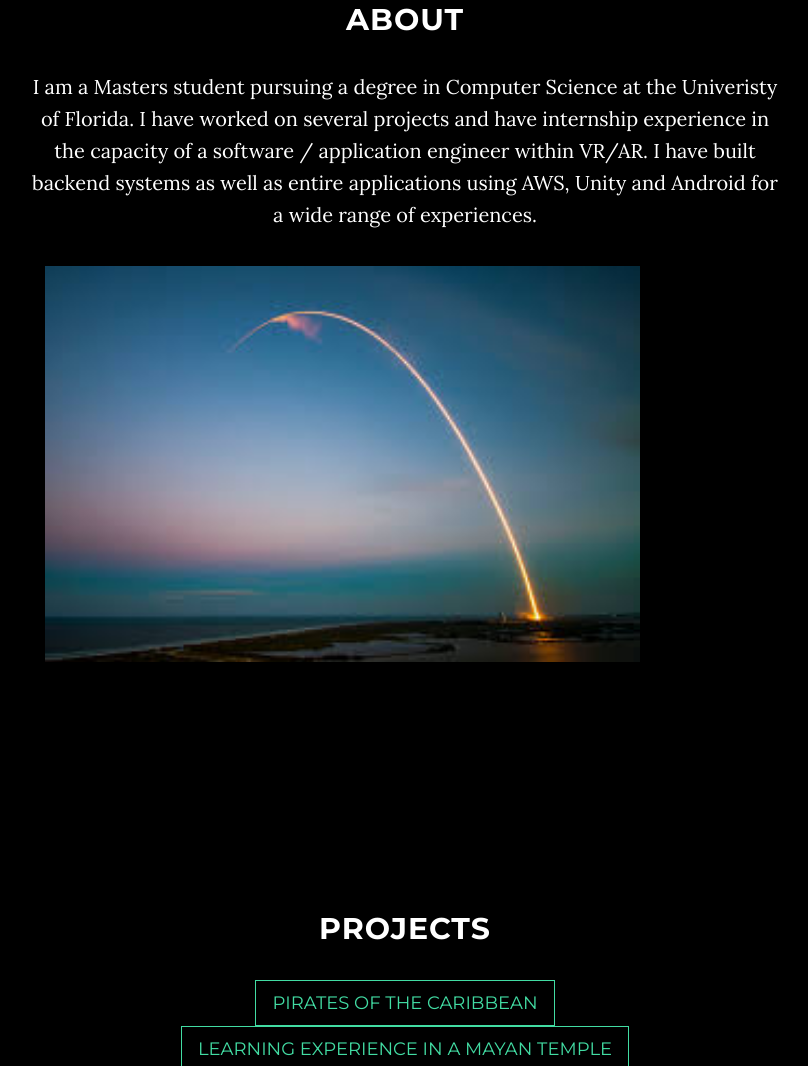
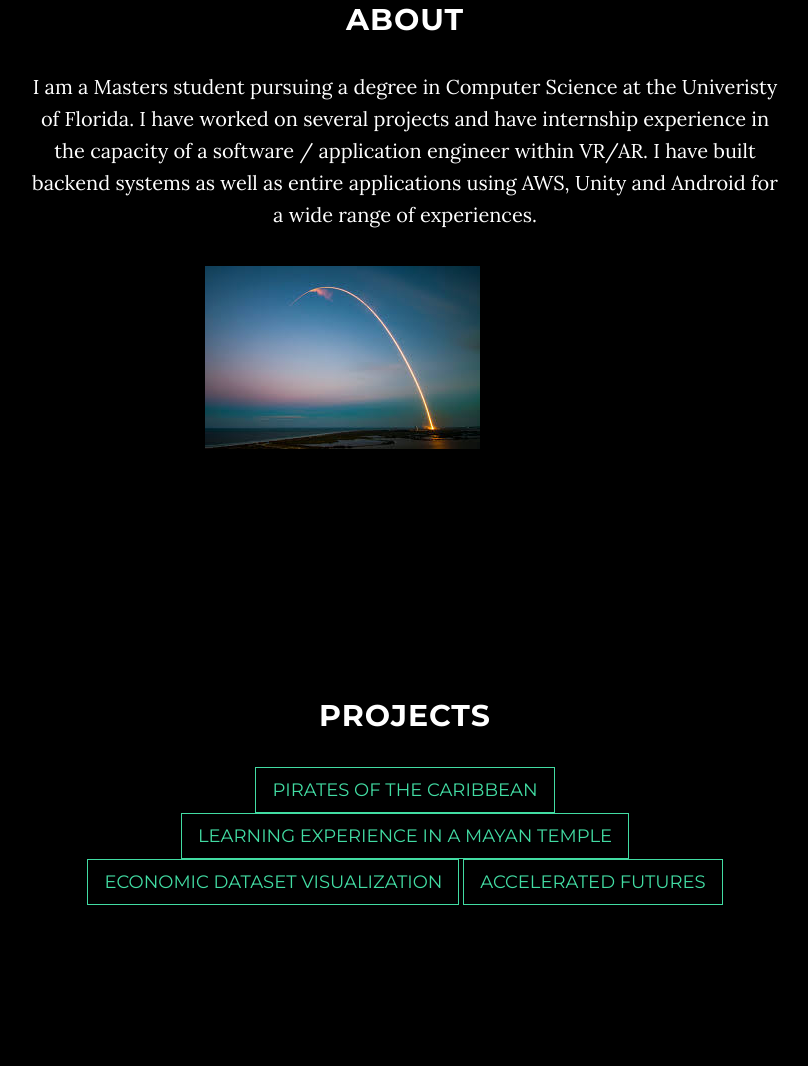
Before and after one commit to kishanrao92/kishanrao92.github.io, a website: page index.html in a window 1280 px wide. Shown: the part 1047-2113 px from the top of the page, without its empty margins (235-1043 px from the left). Drawn offline with nearby package versions, Linux system fonts and the light colour scheme; some packages are replaced by stand-ins of ours.

Commit message:
changes in about and projects, added videos

```diff
--- a/index.html
+++ b/index.html
@@ -102,7 +102,7 @@
                     <p>I am a Masters student pursuing a degree in Computer Science at the Univeristy of Florida. I have worked on several projects and have internship experience in the capacity of a software / application engineer within VR/AR. I have built backend systems as well as entire applications using AWS, Unity and Android for a wide range of experiences. </p>
                      <div class="col-lg-10">
 
-                     <img class="center-block img-responsive" src="kishanrao92.github.io/background_1.jpeg" width="1280" alt="UF" />
+                     <img class="center-block img-responsive" src="kishanrao92.github.io/background_1.jpeg"  alt="UF" />
                 </div>
 
 
```
